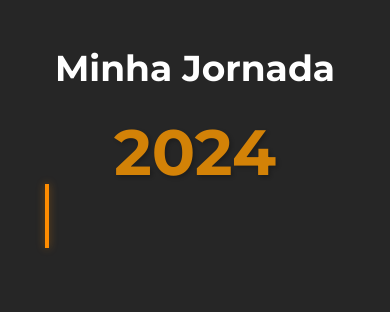
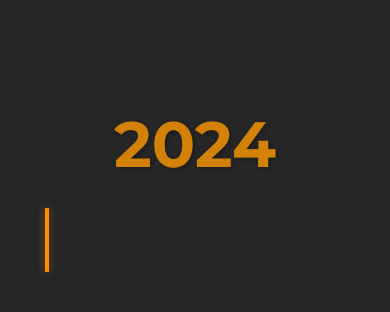
Before and after one commit to JorgeSTJordao/portfolio, a Django app: page /timeline/ in a window 390 px wide. Shown: the top 312 px of the page. Run offline with Django 5.2, Linux system fonts and the light colour scheme; data that the repository does not hold is empty; style sheets or scripts are compiled from the project's sources; some libraries are stand-ins or nearby versions.

```diff
--- a/portfolio/my_portfolio/templates/routes/timeline.html
+++ b/portfolio/my_portfolio/templates/routes/timeline.html
@@ -7,10 +7,9 @@
 {% endblock %}
 
 {% block body %}
-<div class="min-h-screen bg-[#262626] py-12 px-4 sm:px-6 lg:px-8">
-    <div class="max-w-5xl mx-auto">
-        <h1 class="text-4xl font-bold text-white text-center mb-16">Minha Jornada</h1>
-
+<div class="min-h-screen bg-[#262626]">
+    <div class="content-wrapper">
+        <div class="max-w-5xl mx-auto px-4 sm:px-6 lg:px-8">
             <div class="timeline-wrapper">
                 <div class="year-marker">2024</div>
                 <div class="timeline-container">
@@ -36,4 +35,5 @@
             </div>
         </div>
     </div>
+</div>
 {% endblock %}
--- a/portfolio/static/css/routes/timeline.css
+++ b/portfolio/static/css/routes/timeline.css
@@ -1,3 +1,7 @@
+.content-wrapper {
+    padding-top: 7rem; /* Espaço para a Navbar */
+}
+
 /* Animações suaves para os elementos da timeline */
 .group {
     transition: transform 0.3s ease;
@@ -24,22 +28,18 @@
 
 .timeline-wrapper {
     position: relative;
-    padding-top: 2rem;
 }
 
 .year-marker {
-    position: absolute;
-    top: -2rem;
-    left: 50%;
-    transform: translateX(-50%);
     font-size: 4rem;
     font-weight: 700;
     color: #ff9900;
     opacity: 0.8;
     line-height: 1;
-    z-index: 0;
+    text-align: center;
     font-family: 'Montserrat', sans-serif;
     text-shadow: 2px 2px 4px rgba(0, 0, 0, 0.3);
+    margin-bottom: 2rem;
 }
 
 .timeline-container {
```
Also changed, not shown: portfolio/my_portfolio/templates/routes/descricao.html (+16 -8 lines), portfolio/static/css/routes/descricao.css (added, +55 -0 lines). Lines whose indentation alone changed are shown as unchanged.
